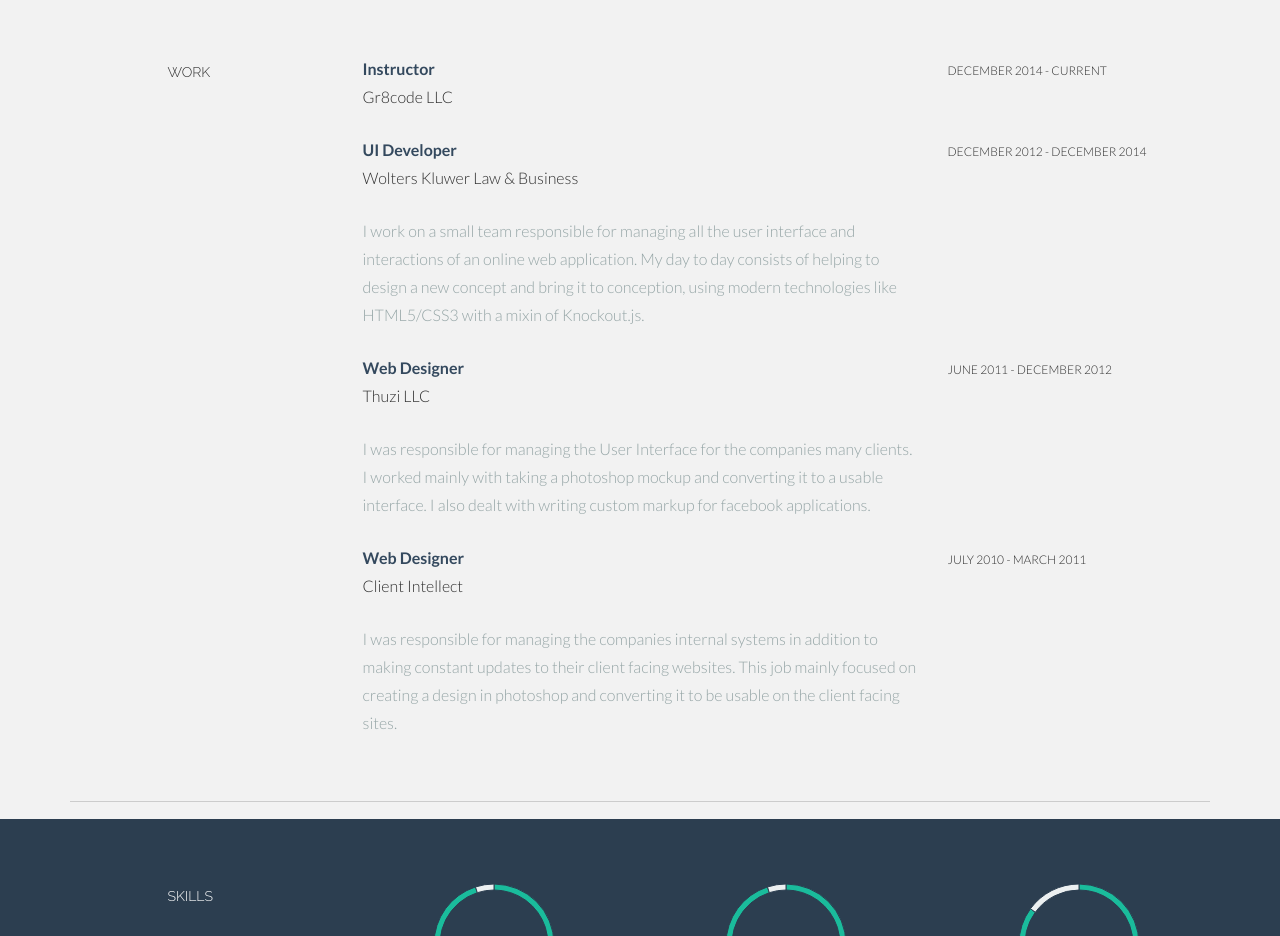
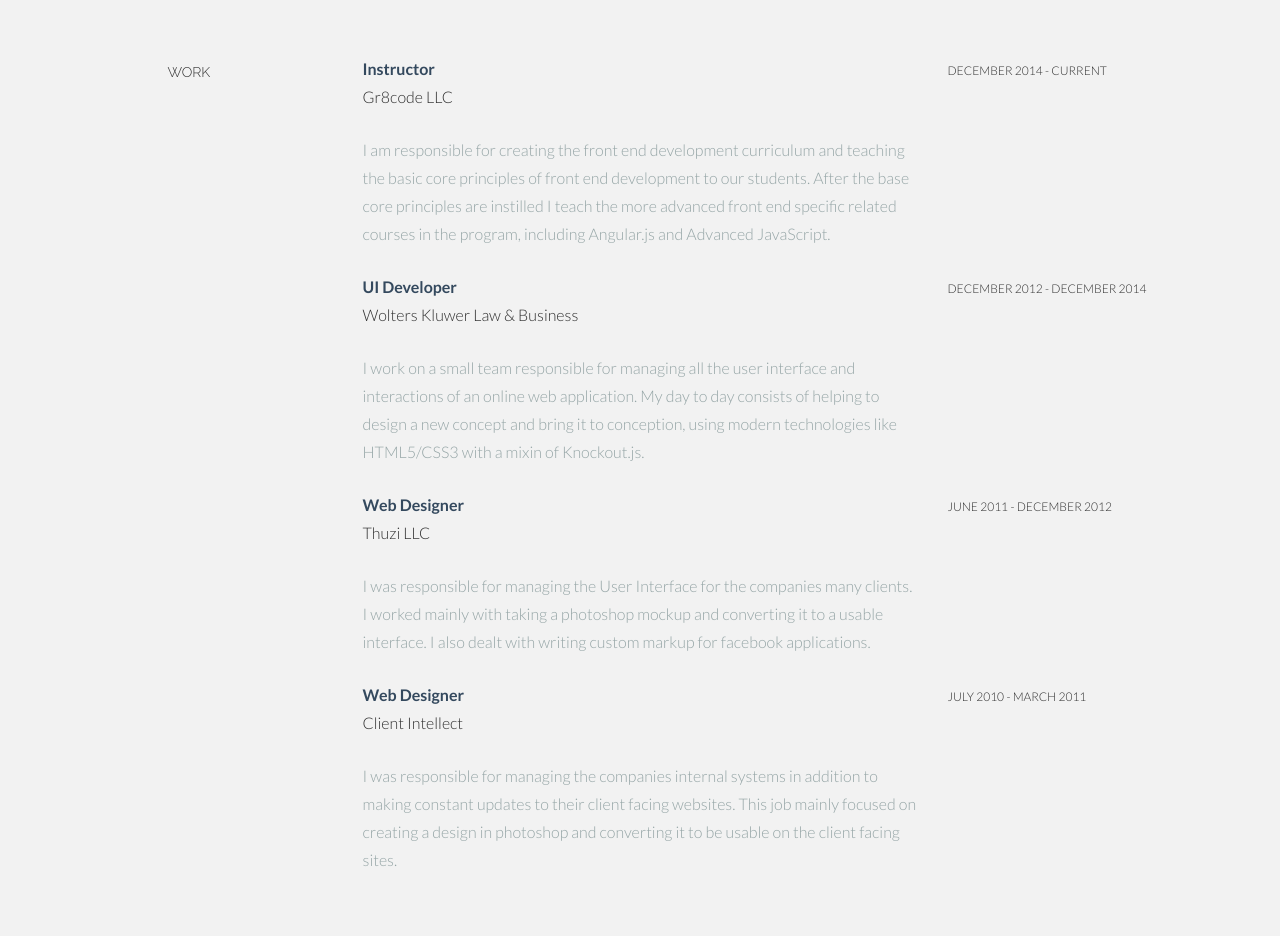
Before and after one commit to mlaplante/2014website, a plain HTML site: page index.html in a window 1280 px wide. Shown: the part 1000-1936 px from the top of the page. Drawn offline with Linux system fonts and the light colour scheme; a script that the page names is missing.

Commit message:
updating gr8code description

```diff
--- a/index.html
+++ b/index.html
@@ -123,7 +123,7 @@
 					<p><t>Instructor</t><br/>
 						Gr8code LLC <br/>
 					</p>
-					<!--<p><more>I work on a small team responsible for managing all the user interface and interactions of an online web application. My day to day consists of helping to design a new concept and bring it to conception, using modern technologies like HTML5/CSS3 with a mixin of Knockout.js.</more></p>-->
+					<p><more>I am responsible for creating the front end development curriculum and teaching the basic core principles of front end development to our students. After the base core principles are instilled I teach the more advanced front end specific related courses in the program, including Angular.js and Advanced JavaScript.</more></p>
 				</div>
 				<div class="col-lg-3">
 					<p><sm>DECEMBER 2014 - CURRENT</sm></p>
```
